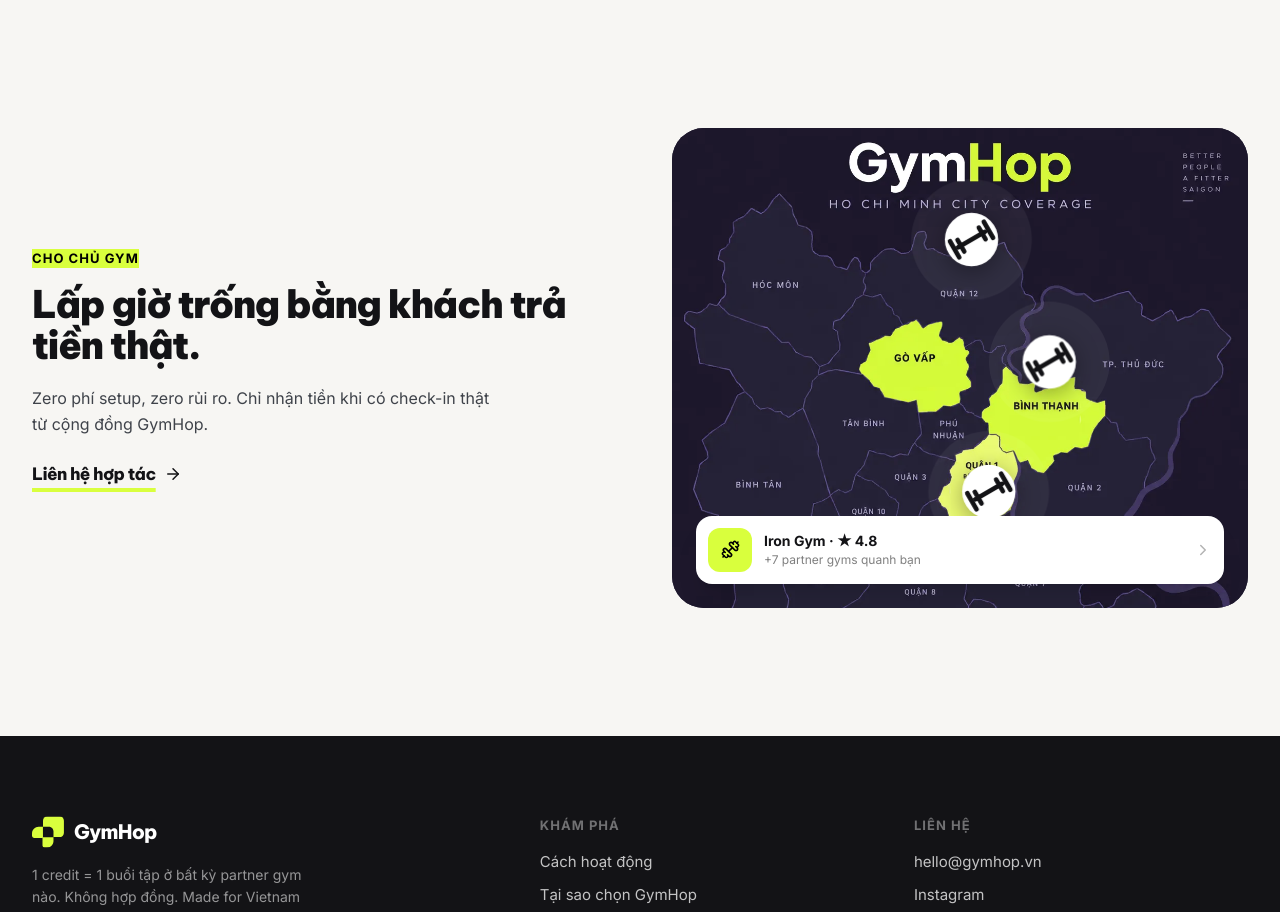
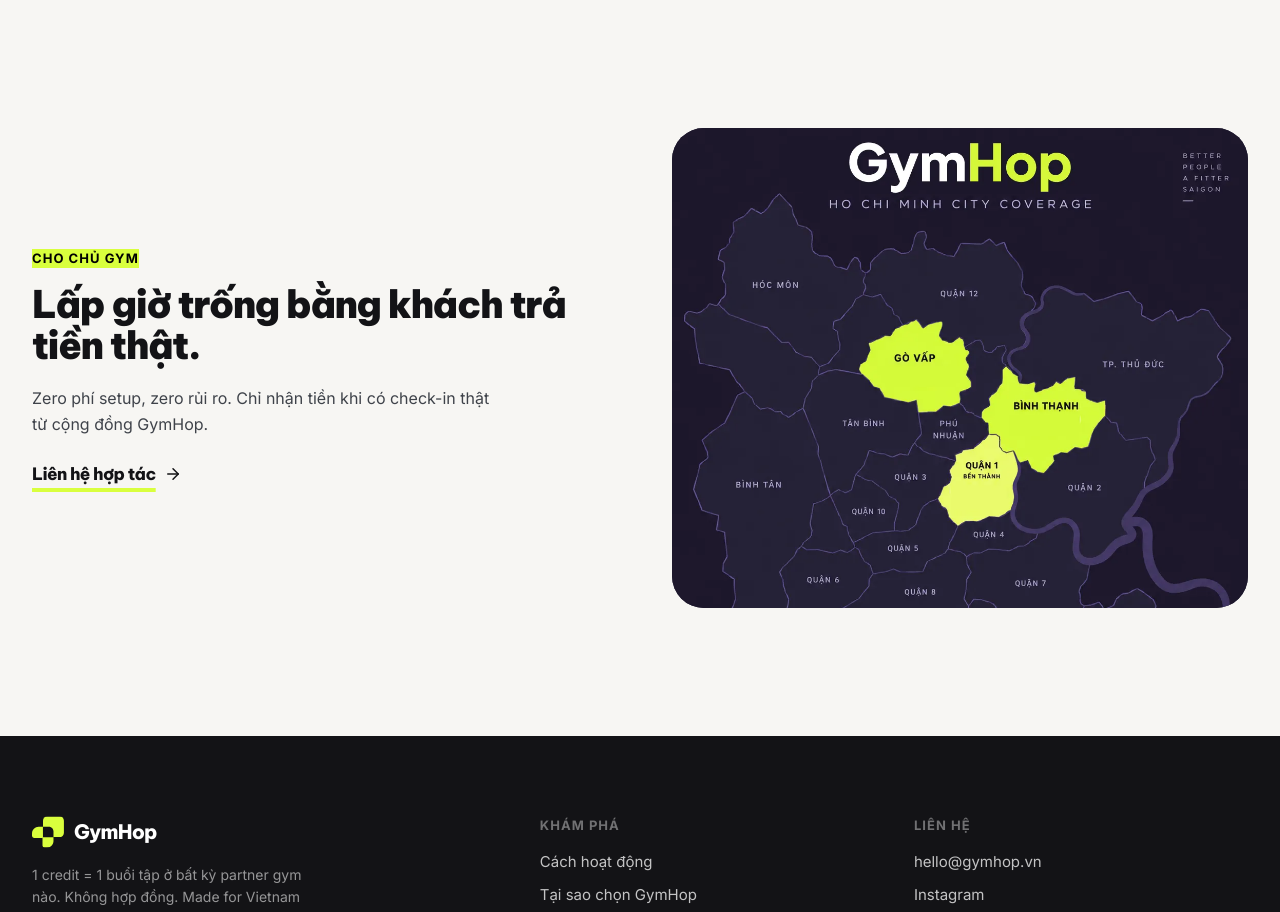
Before and after one commit to ntminhduy1408-sudo/gymhop-landing, a React (Vite) app: page / in a window 1280 px wide. Shown: the part 3040-3952 px from the top of the page. Built offline with nearby package versions, Linux system fonts and the light colour scheme.

Commit message:
Remove wacked UI

```diff
--- a/src/components/PartnerMap.tsx
+++ b/src/components/PartnerMap.tsx
@@ -36,12 +36,12 @@
     <div className="relative min-h-[420px] overflow-hidden rounded-[32px] bg-[#1e1a33] sm:min-h-[480px]">
       <svg viewBox={`0 0 ${W} ${H}`} preserveAspectRatio="xMidYMin slice" className="absolute inset-0 h-full w-full" role="img" aria-label="Bản đồ phủ sóng partner gym tại TP.HCM">
         <image href="/assets/owner.webp" x={0} y={0} width={W} height={H} />
-        {gyms.map((g) => (
+        {/* {gyms.map((g) => (
           <Pin key={g.n} x={g.fx * W} y={g.fy * H} label={g.n} />
-        ))}
+        ))} */}
       </svg>
 
-      <div className="absolute inset-x-5 bottom-5 sm:inset-x-6 sm:bottom-6">
+      {/* <div className="absolute inset-x-5 bottom-5 sm:inset-x-6 sm:bottom-6">
         <div className="flex items-center gap-3 rounded-2xl bg-white p-3 shadow-xl">
           <span className="flex h-11 w-11 shrink-0 items-center justify-center rounded-xl bg-[#d9ff3d] text-black">
             <Dumbbell size={19} />
@@ -52,7 +52,7 @@
           </div>
           <ChevronRight size={18} className="shrink-0 text-black/30" />
         </div>
-      </div>
+      </div> */}
     </div>
   )
 }
```
